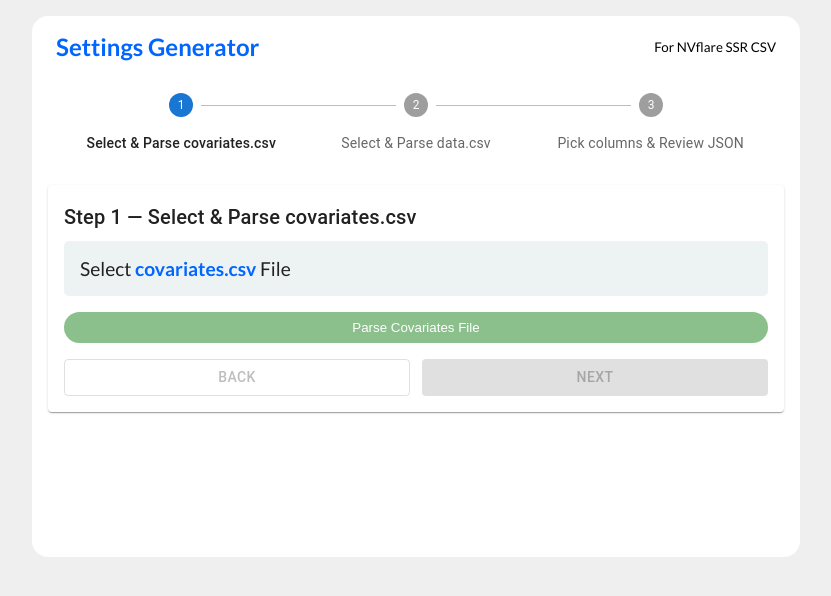
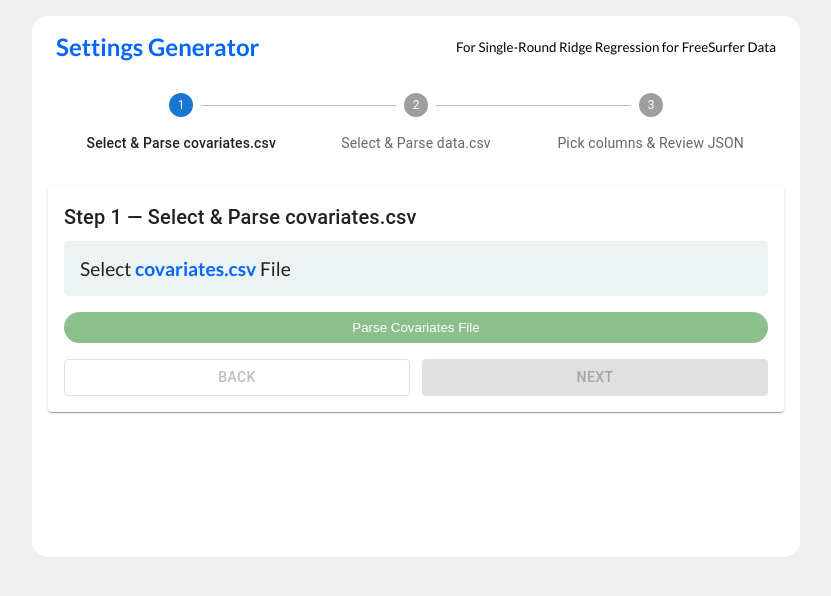
Before and after one commit to trendscenter/nvflare-ssr-csv-helper, a React (Create React App) app: page / in a window 1280 px wide. Shown: the top 596 px of the page, without its empty margins (224-1055 px from the left). Built offline with nearby package versions, Linux system fonts and the light colour scheme.

Commit message:
Changing description

```diff
--- a/src/App.js
+++ b/src/App.js
@@ -196,7 +196,7 @@ const App = () => {
       <div className="container">
         <div className="header">
           <h2>Settings Generator</h2>
-          <small>For NVflare SSR CSV</small>
+          <small>For Single-Round Ridge Regression for FreeSurfer Data</small>
         </div>
 
         {/* Step indicator */}
```
Also changed, not shown: 7 other files (tests, documents, lock files or other folders).
